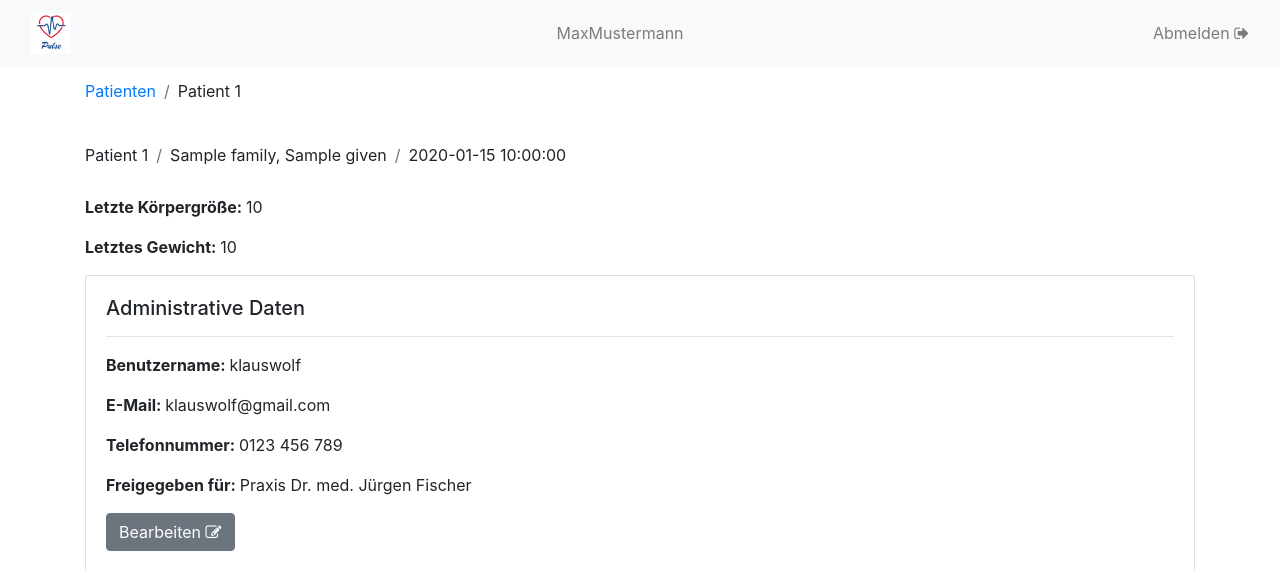
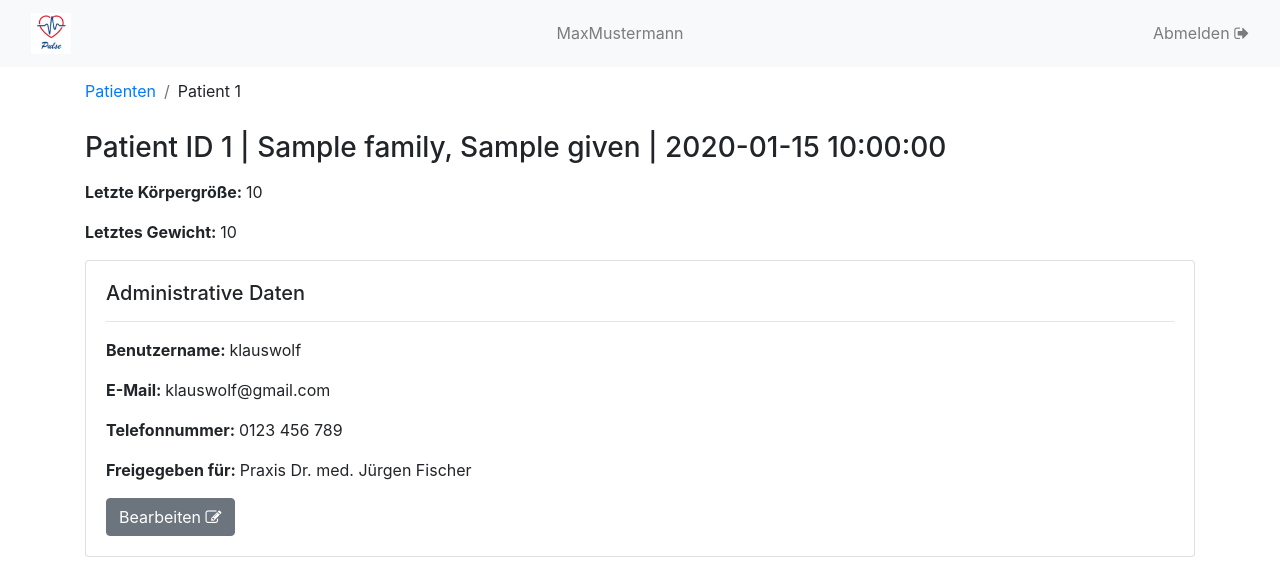
Before and after one commit to JannisGz/mi2, a Flask app: template Anwendung/templates/patient.html in a window 1280 px wide. Shown: the top 571 px of the page. Run offline with Flask 2, Linux system fonts and the light colour scheme; data comes from the database, SQL or seed files in the repository; the template is opened without the code that fills it: values that come from a table or form of the project are taken from there, most other values are stand-ins (such as "Sample title", 1, 10 or a date in 2020); some libraries are stand-ins or nearby versions.

Commit message:
Change Patient Information header

```diff
--- a/Anwendung/templates/patient.html
+++ b/Anwendung/templates/patient.html
@@ -13,13 +13,8 @@
         </nav>
 
         <!-- Patienten-Infos -->
-        <nav aria-label="breadcrumb">
-            <ol class="breadcrumb bg-white px-0">
-                <li class="breadcrumb-item">Patient {{ patient.id }}</li>
-                <li class="breadcrumb-item">{{ patient.name[0].family }}, {{ patient.name[0].given[0] }}</li>
-                <li class="breadcrumb-item">{{ patient.birthDate }}</li>
-            </ol>
-        </nav>
+        <div><h3>Patient ID {{ patient.id }} | {{ patient.name[0].family }}, {{ patient.name[0].given[0] }} | {{ patient.birthDate }}</h3></div>
+        <p></p>
 
         <!-- Gewicht, Größe -->
         <p><b>Letzte Körpergröße: </b>{{height}}</p>
```
Also changed, not shown: Anwendung/templates/ecg.html (+2 -7 lines).
